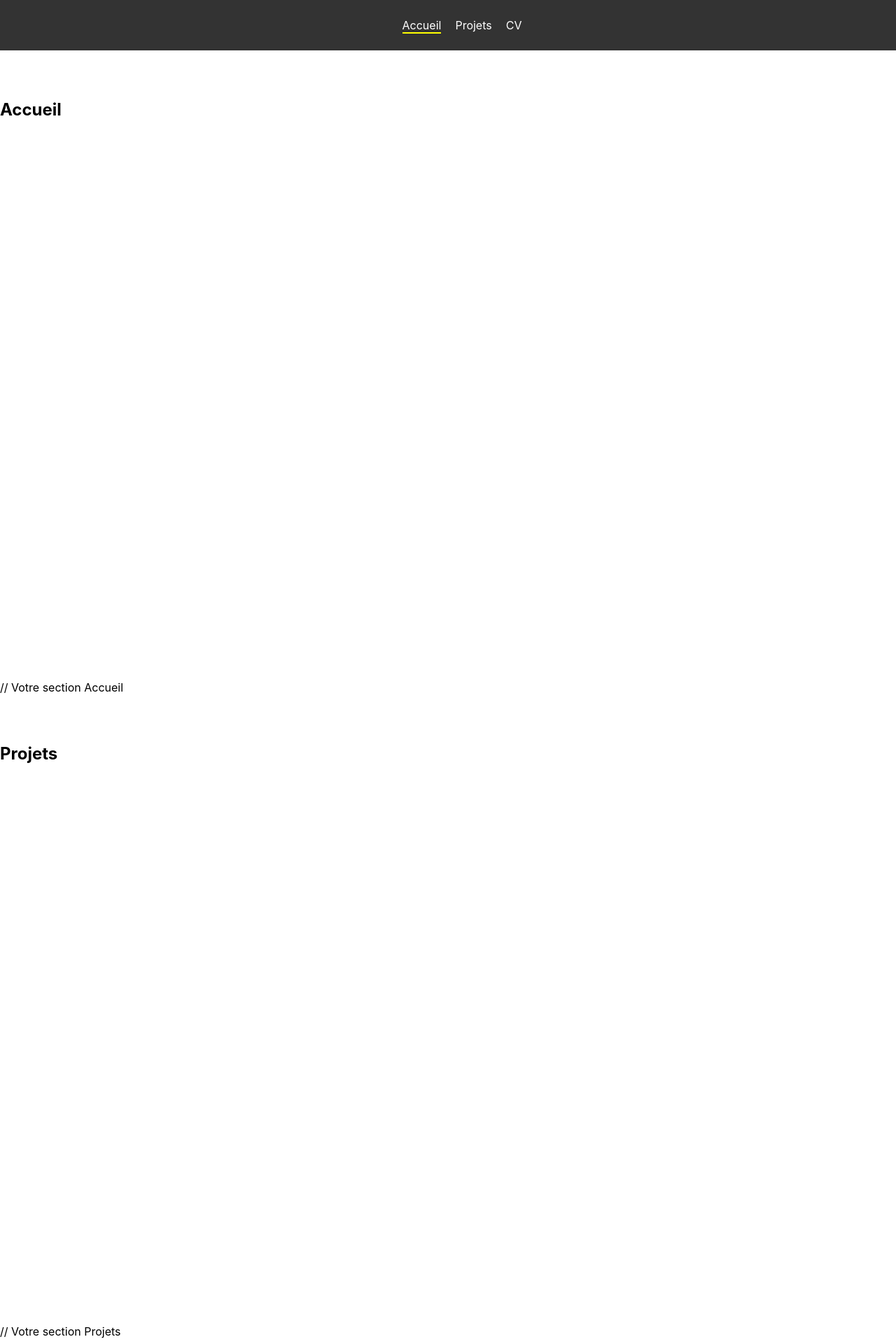
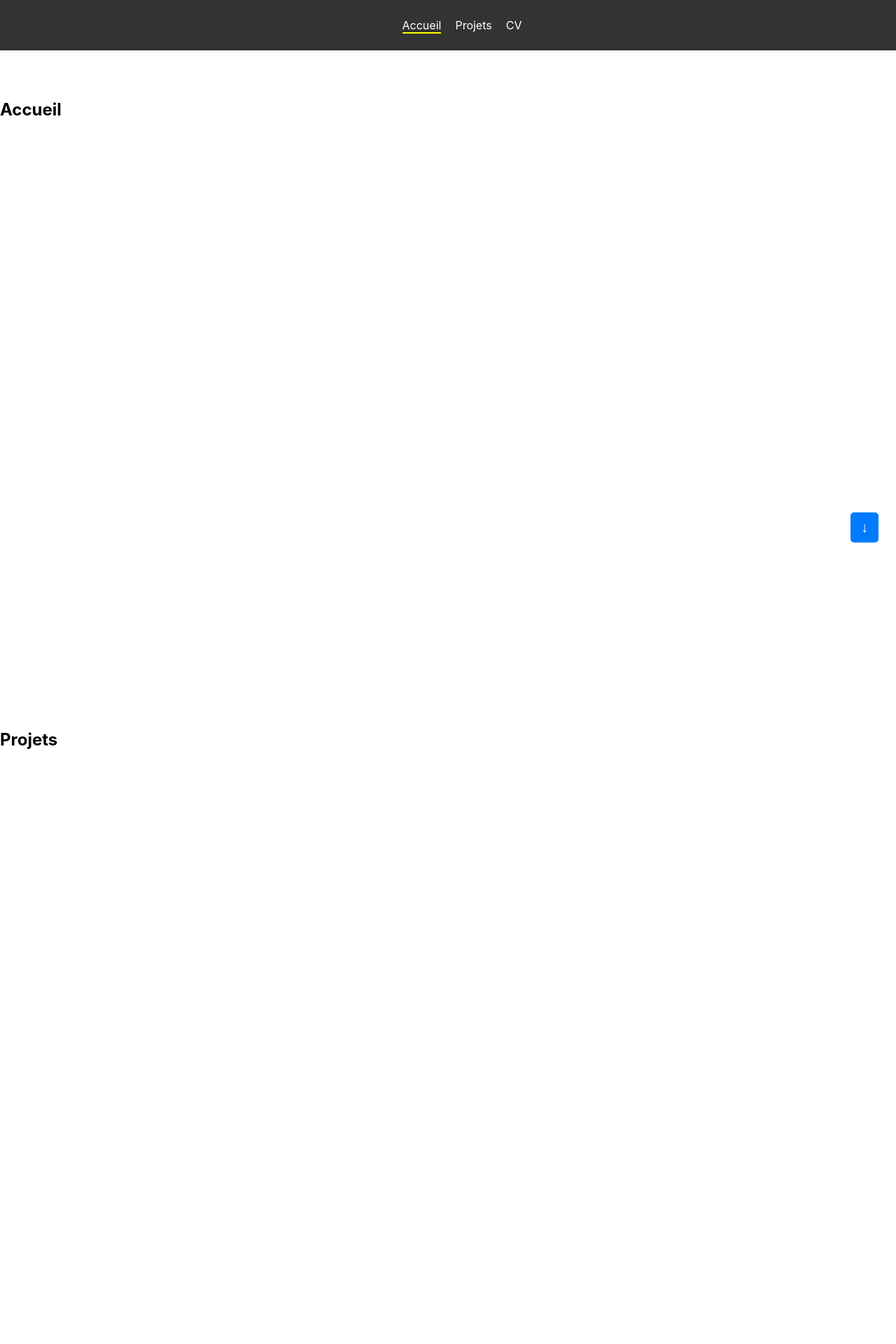
Before and after one commit to AnotheerDev/mon-portfolio, a React (Create React App) app: page / in a window 1280 px wide. Shown: the top 1920 px of the page at 70% size. Built offline with nearby package versions, Linux system fonts and the light colour scheme.

Commit message:
Add scroll functionality to sections

```diff
--- a/src/App.js
+++ b/src/App.js
@@ -1,5 +1,5 @@
 // App.js
-import React from 'react';
+import React, {useState, useRef} from 'react';
 import Header from './components/Header/Header';
 import Home from './components/Home/Home';
 import Projects from './components/Projects/Projects';
@@ -7,16 +7,29 @@ import Resume from './components/Resume/Resume';
 import './App.css';
 
 const App = () => {
+  const [activeIndex, setActiveIndex] = useState(0);
+  const sections = [useRef(null), useRef(null), useRef(null)]; // pour Home, Projects, Resume
+
+  const scrollToSection = (index) => {
+    setActiveIndex(index);
+    sections[index].current.scrollIntoView({ behavior: 'smooth' });
+  };
+
   return (
     <div>
       <Header />
       <main>
-        <Home />        // Votre section Accueil
-        <Projects />    // Votre section Projets
-        <Resume />      // Votre section CV
+        <div ref={sections[0]}><Home /></div>
+        <div ref={sections[1]}><Projects /></div>
+        <div ref={sections[2]}><Resume /></div>
         {/* Vous pouvez ajouter plus de sections ici si nécessaire */}
       </main>
+      <div className="navigation-buttons">
+        {activeIndex > 0 && <button onClick={() => scrollToSection(activeIndex - 1)}>&uarr;</button>}
+        {activeIndex < sections.length - 1 && <button onClick={() => scrollToSection(activeIndex + 1)}>&darr;</button>}
+      </div>
     </div>
+
   );
 }
 
```
